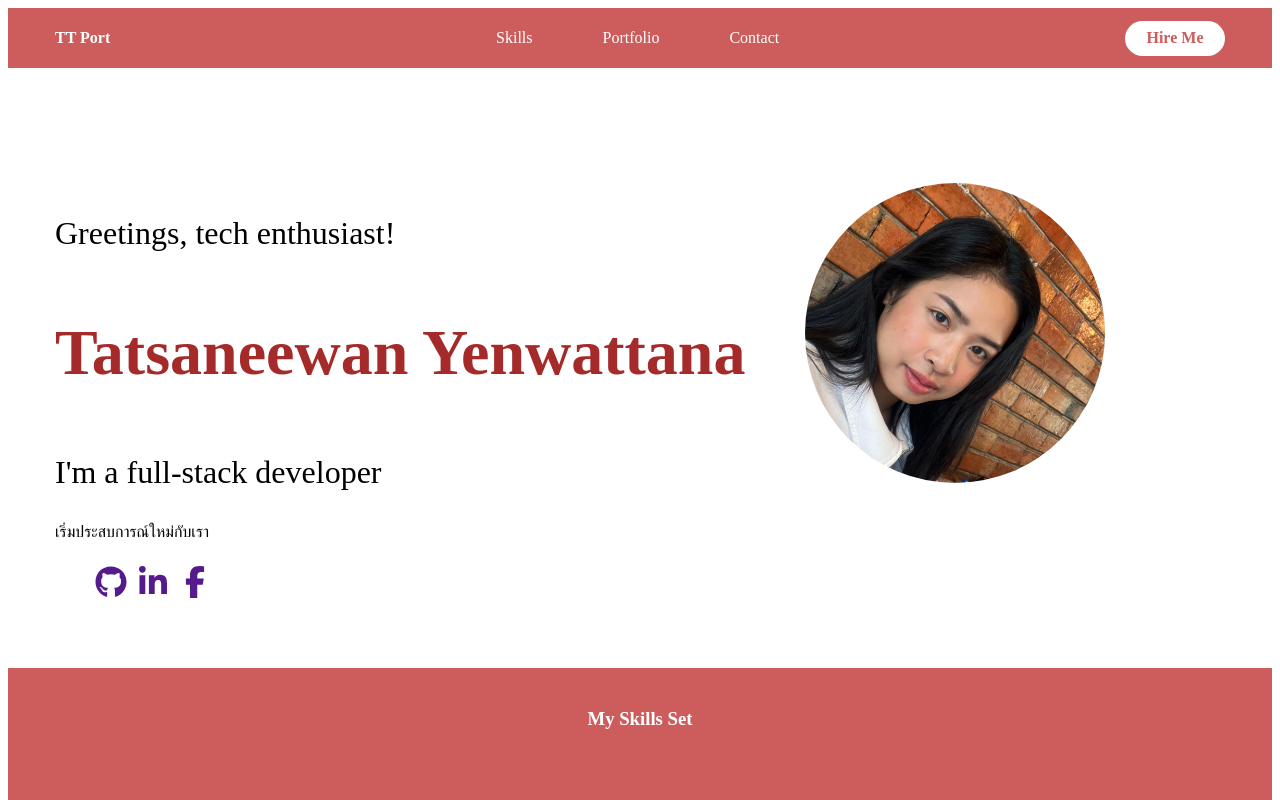
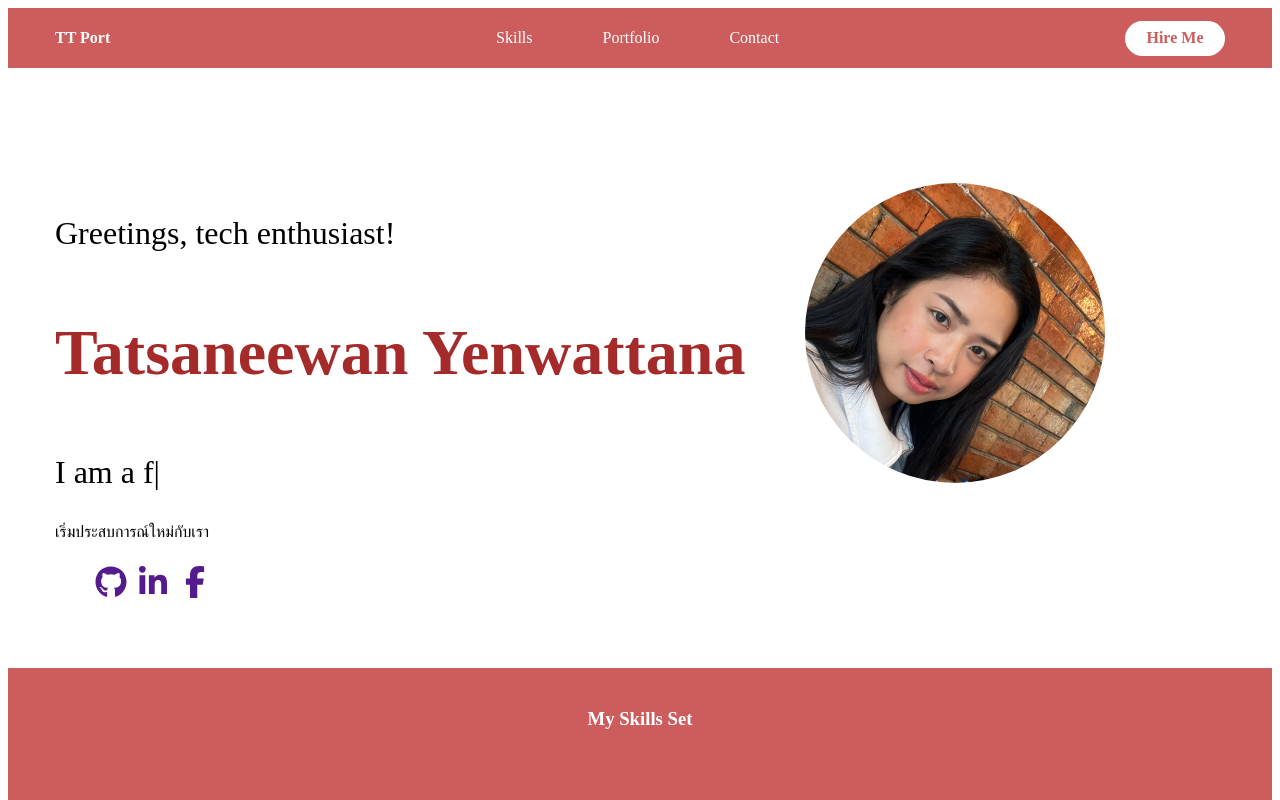
Before and after one commit to Tatsaneewan-Yenwattana2003/portfolio-react, a React (Vite) app: page / in a window 1280 px wide. Shown: the top 800 px of the page. Built offline with nearby package versions, Linux system fonts and the light colour scheme.

Commit message:
65024568

```diff
--- a/package.json
+++ b/package.json
@@ -13,7 +13,8 @@
     "react": "^18.2.0",
     "react-animated-cursor": "^2.11.2",
     "react-dom": "^18.2.0",
-    "react-icons": "^5.0.1"
+    "react-icons": "^5.0.1",
+    "react-type-animation": "^3.2.0"
   },
   "devDependencies": {
     "@types/react": "^18.2.56",
--- a/src/components/Hero/Hero.jsx
+++ b/src/components/Hero/Hero.jsx
@@ -1,6 +1,7 @@
 import React from "react";
 import styles from "./Hero.module.css";
 import { FaGithub, FaLinkedinIn, FaFacebookF } from "react-icons/fa6";
+import { TypeAnimation } from "react-type-animation";
 
 function Hero() {
   return (
@@ -10,7 +11,20 @@ function Hero() {
           <div className={styles.hero_info}>
             <p className={styles.text_1}>Greetings, tech enthusiast!</p>
             <h3 className={styles.text_2}>Tatsaneewan Yenwattana</h3>
-            <p className={styles.text_3}>I'm a full-stack developer</p>
+            <p className={styles.text_3}>
+              <span>I am a </span>
+              <TypeAnimation
+                sequence={[
+                  // Same substring at the start will only be typed out once, initially
+                  "full-stack",
+                  1000, // wait 1s before replacing "Mice" with "Hamsters"
+                  "Web developer.",
+                  1000,
+                ]}
+                speed={50}
+                repeat={Infinity}
+              />
+</p>
             <p className={styles.text_4}>
               เริ่มประสบการณ์ใหม่กับเรา
             </p>
--- a/src/components/Testimonials/Testimonials.jsx
+++ b/src/components/Testimonials/Testimonials.jsx
@@ -22,7 +22,7 @@ function Testimonials() {
           <img
             src={user.img1}
           />
-          <h4>Mango</h4>
+          <h4>Madtul</h4>
           <p className={styles.bio}>Web Developer</p>
         </div>
         <div className={styles.testi_items}>
@@ -35,7 +35,7 @@ function Testimonials() {
           <img
             src={user.img2}
           />
-          <h4>Orange</h4>
+          <h4>Ten</h4>
           <p className={styles.bio}>Web Developer</p>
         </div>
         <div className={styles.testi_items}>
@@ -48,7 +48,7 @@ function Testimonials() {
           <img
             src={user.img3}
           />
-          <h4>Watermelon</h4>
+          <h4>Kong</h4>
           <p className={styles.bio}>Web Developer</p>
         </div>
       </div>
```
Also changed, not shown: 1 other file (tests, documents, lock files or other folders).
